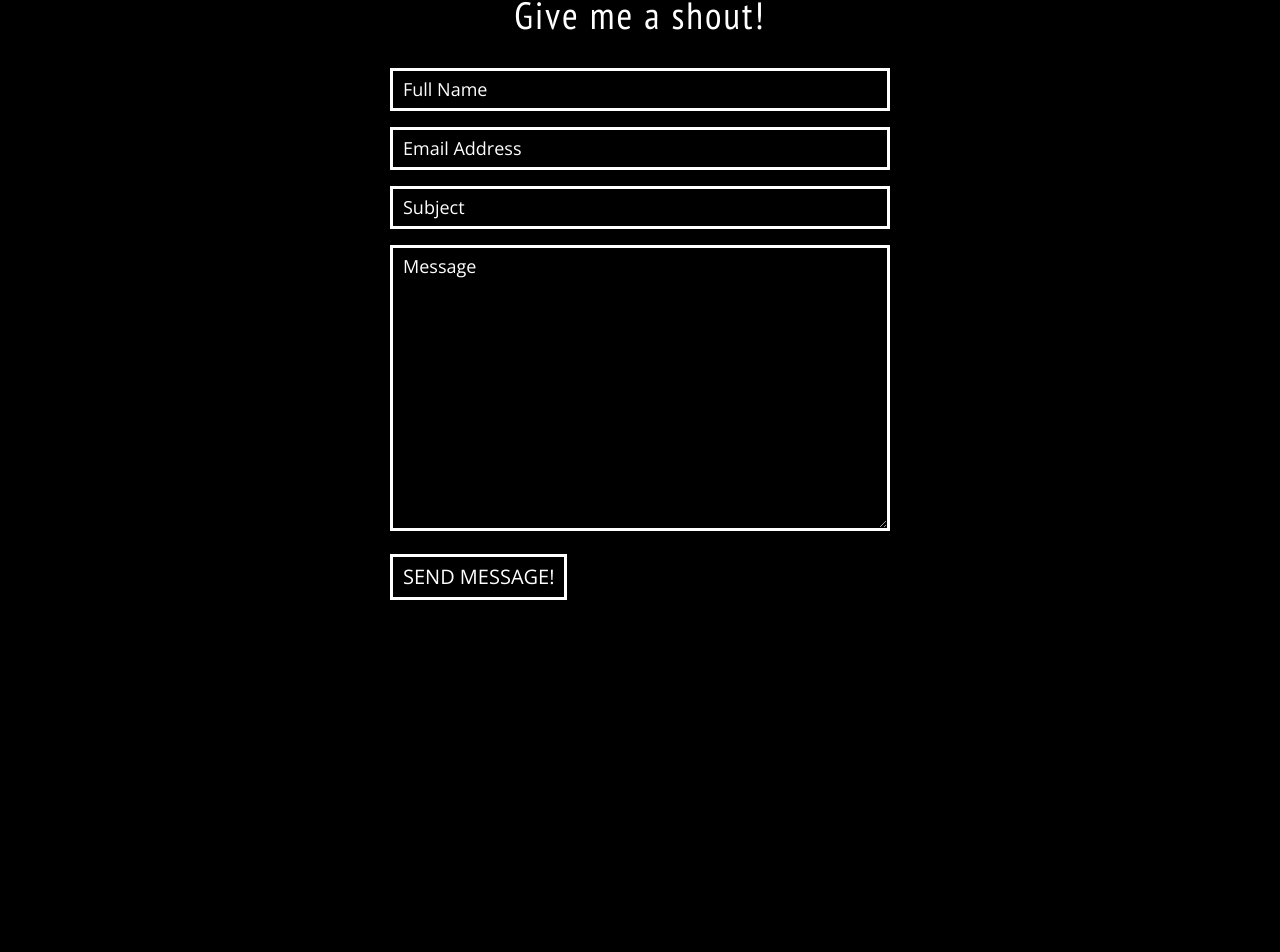
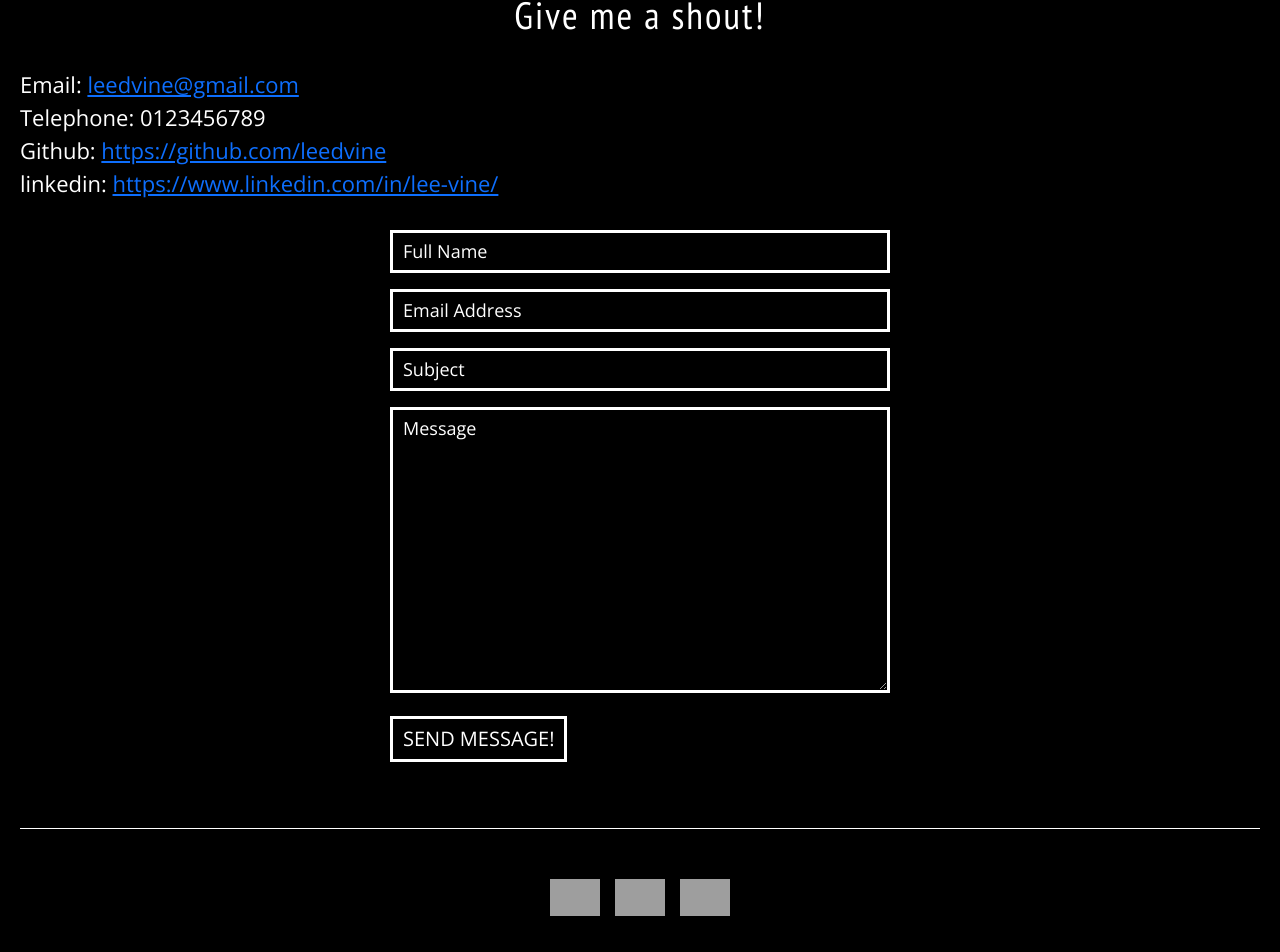
Before and after one commit to leedvine/my-react-portfolio, a React (Create React App) app: page /my-react-portfolio/contact in a window 1280 px wide. Shown: the part 312-1264 px from the top of the page. Before the commit the page ends 948 px from the top, so only its background shows below. Built offline with nearby package versions, Linux system fonts and the light colour scheme; grey boxes are pictures that could not be loaded.

Commit message:
added in social and cv links. Contact page has contact details added (yet to be styled)

```diff
--- a/src/App.js
+++ b/src/App.js
@@ -4,6 +4,7 @@ import Header from './components/header/Header';
 import Home from './components/pages/home/Home';
 import ProjectList from './components/pages/projects/Projects';
 import Contact from './components/pages/contact/Contact';
+import Footer from './components/footer/Footer';
 
 function App() {
   return (
@@ -18,6 +19,7 @@ function App() {
           <Route path="/projects" element={<ProjectList />} />
           <Route path="/contact" element={<Contact />} />
         </Routes>
+        <Footer />
       </div>
     </Router>
   );
--- /dev/null
+++ b/src/components/footer/Footer.js
@@ -0,0 +1,18 @@
+import React from 'react';
+import "./footer.css";
+
+function Footer() {
+    return (
+      <footer class="content">
+        <div class="inline-block">
+  <div class="icon-container">
+  <a id="linkedin-icon" href="https://www.linkedin.com/in/lee-vine/" target="_blank" rel="noreferrer"><img src ="https://i.ibb.co/9nv44Zy/linkedin-icon-min.png" alt="linkedin icon" /></a>
+  <a id="github-icon" href="https://github.com/leedvine" target="_blank" rel="noreferrer"><img src ="https://i.ibb.co/NKBpNjK/github-icon-min.png" alt="linkedin icon" /></a>
+  <a id="cv-icon" href="https://leedvine.github.io/my-react-portfolio/contact" target="_blank" rel="noreferrer"><img src ="https://i.ibb.co/v1F789d/cv-icon-min.png" alt="CV icon" /></a>
+  </div>
+  </div>
+      </footer>
+    );
+  }
+
+  export default Footer;
--- /dev/null
+++ b/src/components/footer/footer.css
@@ -0,0 +1,30 @@
+footer .inline-block {
+    width: 100%;
+    display: inline-block;
+    padding: 50px 0 20px;
+    margin-top: 50px;
+    border-top: 1px groove white;
+}
+
+.icon-container {
+    width: 180px;
+    margin: 0 auto;
+}
+
+#linkedin-icon img{
+    width: 50px;
+    margin: 0 15px 0 0;
+    float: left;
+}
+
+#github-icon img{
+    width: 50px;
+    margin: 0 15px 0 0;
+    float: left;
+}
+
+#cv-icon img{
+    width: 50px;
+    margin: 0;
+    float: left;
+}
--- a/src/components/pages/contact/Contact.js
+++ b/src/components/pages/contact/Contact.js
@@ -21,6 +21,14 @@ const Contact = () => {
   return (
     <section class="content">
         <h1 class="page-title">Give me a shout!</h1>
+        <div class="form-contact-container">
+          <div id="contact-details">
+          <div id="email-adress">Email: <a href="mailto:leedvine@gmail.com">leedvine@gmail.com</a></div>
+          <div id="telephone">Telephone: 0123456789</div>
+          <div id="github">Github: <a target="_blank" rel="noreferrer" href="https://github.com/leedvine">https://github.com/leedvine</a></div>
+          <div id="inkedin">linkedin: <a target="_blank" rel="noreferrer" href="https://www.linkedin.com/in/lee-vine/">https://www.linkedin.com/in/lee-vine/</a></div>
+
+          </div>
       <div class="contact-form">
         <form ref={form} onSubmit={sendEmail}>
           <p><input type="text" placeholder="Full Name" name="user_name" required></input></p>
@@ -30,6 +38,7 @@ const Contact = () => {
           <p><button type="submit">SEND MESSAGE!</button></p>
         </form>
       </div>
+      </div>
     </section>
   );
 };
--- a/src/components/pages/home/Home.js
+++ b/src/components/pages/home/Home.js
@@ -16,7 +16,7 @@ Filled with humour<br></br>
 Always writing in CODE!
 </div>
 
-<blockquote>"Thunderbolts and lightning (cables)"</blockquote>
+<blockquote class="base">"Thunderbolts and lightning (cables)"</blockquote>
     </div>
   );
 }
--- a/src/index.css
+++ b/src/index.css
@@ -49,6 +49,10 @@ blockquote {
   font-style: italic;
   margin: 40px 0 40px;
   color: #96b2cd;
+}
+
+blockquote.base {
+  margin-bottom: 20px;
 }
 
 .text-center {
```
Also changed, not shown: src/images/cv-icon.png (added).
